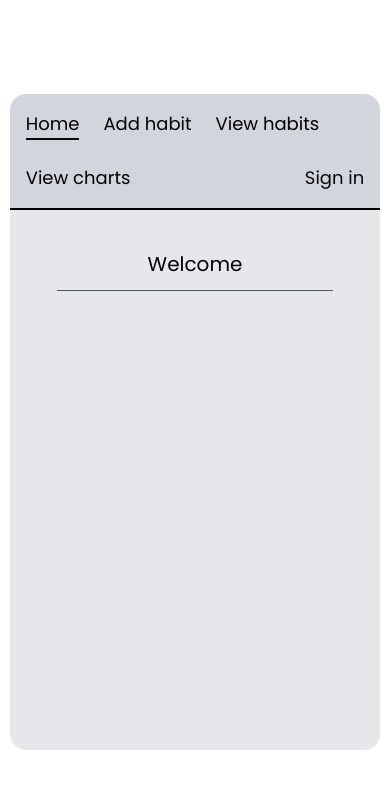
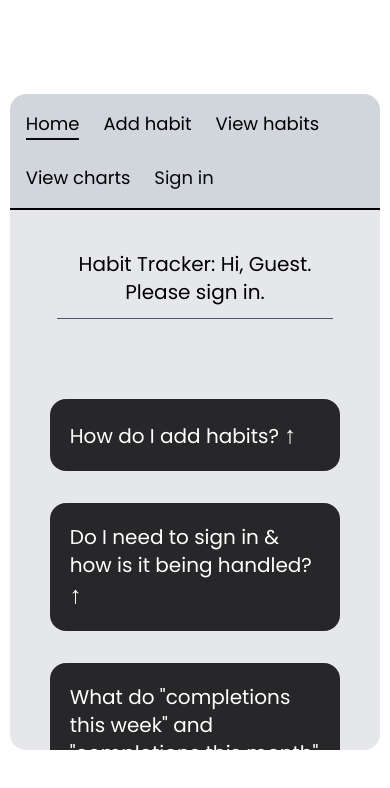
Before and after one commit to BrandonLeone1/habit-tracker-app, a React (Vite) app: page / in a window 390 px wide. Shown: the top 788 px of the page. Built offline with nearby package versions, Linux system fonts and the light colour scheme; no server answers.

Commit message:
Added various UI improvements. Added conditional rendering for when user's are not signed in to inform them that they must. Also added a welcome message that will display a 'Hi, {displayName}' message utilizing Firebase auth to improve UX.

```diff
--- a/src/App.jsx
+++ b/src/App.jsx
@@ -143,18 +143,18 @@ useEffect(() => {
     className='bg-white h-screen flex flex-col justify-center items-center'>
     <Navbar user={user} />
     <Routes>
-      <Route path='/' element={<DefaultView />}>
+      <Route path='/' element={<DefaultView user={user}/>}>
 
       </Route>
 
-      <Route path='/add-habit' element={<AddHabit addMethod={addMethod}/>} >
+      <Route path='/add-habit' element={<AddHabit addMethod={addMethod} user={user}/>} >
 
       </Route>
 
-      <Route path='/habits'element={<UserHabits habitsList={habitsList} completeMethod={completeMethod} completedHabits={completedHabits} deleteMethod={deleteMethod}/>}>
+      <Route path='/habits'element={<UserHabits habitsList={habitsList} completeMethod={completeMethod} completedHabits={completedHabits} deleteMethod={deleteMethod} user={user}/>}>
       </Route>
 
-      <Route path='/charts' element={<Charts habitsList={habitsList} completedHabits={completedHabits} />}>
+      <Route path='/charts' element={<Charts habitsList={habitsList} completedHabits={completedHabits} user={user}/>}>
 
       </Route>
 
--- a/src/components/AddHabit.jsx
+++ b/src/components/AddHabit.jsx
@@ -1,7 +1,7 @@
 import { useState } from "react";
 import {motion} from 'framer-motion'
 
-export function AddHabit({addMethod}) {
+export function AddHabit({addMethod, user}) {
 
     const [habitFreq, setHabitFreq] = useState("");
     const [habitName, setHabitName] = useState("");
@@ -24,9 +24,9 @@ export function AddHabit({addMethod}) {
     <>
     <div className="bg-gray-200 w-250 max-w-[95%] min-h-135 p-10 rounded-b-2xl">
 
-
-
-            <h2 className="font-[poppins] text-xl text-center">Add a hobby</h2>
+        { user != null ? (
+        <>
+            <h2 className="font-[poppins] text-xl text-center">Add a habit</h2>
             <hr className="text-gray-600 w-122.25 max-w-[95%] mx-auto my-3"/>
 
             <div className="flex flex-wrap w-175 min-h-75 mt-15 mx-auto max-w-[95%] gap-8 justify-center items-center">
@@ -76,6 +76,13 @@ export function AddHabit({addMethod}) {
             </motion.div>
 
         </div>
+       </> ) : (
+
+            <div className="flex justify-center items-center h-full">
+            <h2 className="text-xl text-center -mt-5 font-[poppins]">Please sign in to add a habit.</h2>
+            </div>
+        )
+}
     </div>
     </>
     );
--- a/src/components/Charts.jsx
+++ b/src/components/Charts.jsx
@@ -6,17 +6,19 @@ import { useState } from "react";
 import {motion, AnimatePresence} from 'framer-motion'
 
 
-export function Charts({habitsList, completedHabits}) {
+export function Charts({habitsList, completedHabits, user}) {
 
     const [openWeekly, setOpenWeekly] = useState({});
     const [openMonthly, setOpenMonthly] = useState({});
 
     return (
         <div className="bg-gray-200 w-250 max-w-[95%] min-h-135 p-10 rounded-b-2xl overflow-y-scroll max-h-135">
-            <h2 className="font-[poppins] text-xl text-center">Charts Dashboard</h2>
+            { user != null ? (
+            <>
+            <h2 className="font-[poppins] text-xl text-center">Charts dashboard</h2>
             <hr className="text-gray-600 w-122.25 max-w-[95%] mx-auto my-3"/>
 
-            <div className="flex flex-col gap-8 w-full justify-center items-center mt-10">
+            <div className="flex flex-col gap-8 w-full justify-center items-center mt-5">
             {
                 habitsList.map((habit => (
 
@@ -82,6 +84,13 @@ export function Charts({habitsList, completedHabits}) {
                 ))
             }
             </div>
+</>
+            ) : (
+                <div className="flex justify-center items-center h-full">
+                    <h2 className="text-xl text-center -mt-5 font-[poppins]">Please sign in to view your charts.</h2>
+                </div>
+            )
+}
         </div>
     );
 }
--- a/src/components/DefaultView.jsx
+++ b/src/components/DefaultView.jsx
@@ -1,9 +1,77 @@
-export function DefaultView() {
+import { useState } from "react";
+import {motion, AnimatePresence} from 'framer-motion';
+export function DefaultView({user}) {
+
+    const questions = [
+        {
+            question: "How do I add habits?",
+            answer: "Click the add habit tab and enter a habit you would like to track. Ensure you select a valid frequency, daily or weekly before adding."
+        },
+
+        {
+            question: "Do I need to sign in & how is it being handled?",
+            answer: "Yes, in order to properly track habits you need to be signed in. User authentication is handled securely via Google OAuth and Firebase Authentication."
+        },
+
+        {
+            question: `What do "completions this week" and "completions this month" mean?`,
+            answer: "Completions this week and month track how many days you have completed the task, not counting duplicate completions. Meaning, if you complete more than 1 session on the same day, only 1 will be counted to this total. To see full completions, open the corresponding chart. "
+        }
+    ];
+
+    const [selectedQuestion, setSelectedQuestion] = useState({});
+
     return (
         <>
-        <div className="bg-gray-200 w-250 max-w-[95%] min-h-135 p-10 rounded-b-2xl">
-            <h2 className="font-[poppins] text-xl text-center">Welcome</h2>
+        <div className="bg-gray-200 w-250 max-w-[95%] min-h-135 max-h-135 p-10 rounded-b-2xl overflow-y-scroll">
+
+            { user != null ? (
+            <h2 className="font-[poppins] text-xl text-center">Habit Tracker: Hi, {user.displayName}</h2>
+            ) : (
+                <h2 className="font-[poppins] text-xl text-center">Habit Tracker: Hi, Guest. Please sign in.</h2>
+            )
+
+        }
+
             <hr className="text-gray-600 w-122.25 max-w-[95%] mx-auto my-3"/>
+
+            <div className="flex flex-col gap-8 mt-20">
+                { questions.map(((question, index) => (
+                    <motion.div
+                    initial={{opacity: 1, y: 40}}
+                    animate={{opacity: 1, y: 0}}
+                    transition={{duration: 0.5}}
+                    key={index} className="flex flex-col bg-zinc-800 rounded-2xl text-white p-4">
+                        <h2 onClick={() => {
+                            if (selectedQuestion.question === question.question) {
+                                setSelectedQuestion({})
+                            } else {
+                                setSelectedQuestion(question)
+                            }
+                        }}
+                        className="text-xl font-[poppins] cursor-pointer p-1">{question.question} <span className={`text-2xl font-bold inline-block duration-300 ${selectedQuestion.question === question.question && "rotate-x-180 inline-block duration-300"}`}>↑</span></h2>
+                        <AnimatePresence>
+                        { selectedQuestion.question === question.question && (
+                            <motion.div
+                            initial={{height: 0, opacity: 0 }}
+                            animate={{height: 'auto', opacity: 1 }}
+                            exit={{opacity: 0, height: 0}}
+                            transition={{duration: 0.8}}
+                            className="">
+                                <p className="font-[Inter] text-lg p-2">{question.answer}</p>
+                            </motion.div>
+                        )
+
+                        }
+                        </AnimatePresence>
+                    </motion.div>
+                )
+
+
+                ))
+
+                }
+            </div>
         </div>
 
         </>
--- a/src/components/Navbar.jsx
+++ b/src/components/Navbar.jsx
@@ -5,10 +5,10 @@ export function Navbar({user}) {
     return (
         <header className="bg-gray-300 w-250 max-w-[95%] border-b-2 border-black rounded-t-2xl p-4">
             <nav className="flex gap-6 font-[poppins] text-lg flex-wrap">
-                <NavLink to='/' className={({isActive}) => isActive ? 'border-b-2 border-zinc-950' : ''}>Home</NavLink>
-                <NavLink to='/add-habit' className={({isActive}) => isActive ? 'border-b-2 border-zinc-950' : ''}>Add habit</NavLink>
-                <NavLink to='/habits' className={({isActive}) => isActive ? 'border-b-2 border-zinc-950' : ''}>View habits</NavLink>
-                <NavLink to='/charts' className={({isActive}) => isActive ? 'border-b-2 border-zinc-950' : ''}>View charts</NavLink>
+                <NavLink to='/' className={({isActive}) => isActive ? 'border-b-2 border-zinc-950' : "relative after:content:-[''] after:absolute after:left-0.5 after:-translate-x-0.5 after:bottom-0 after:h-0.5 after:w-full after:bg-zinc-950 after:scale-x-0 after:origin-center after:transition-transform after:duration-300 hover:after:scale-x-100"}>Home</NavLink>
+                <NavLink to='/add-habit' className={({isActive}) => isActive ? 'border-b-2 border-zinc-950' : "relative after:content:-[''] after:absolute after:left-0.5 after:-translate-x-0.5 after:bottom-0 after:h-0.5 after:w-full after:bg-zinc-950 after:scale-x-0 after:origin-center after:transition-transform after:duration-300 hover:after:scale-x-100"}>Add habit</NavLink>
+                <NavLink to='/habits' className={({isActive}) => isActive ? 'border-b-2 border-zinc-950' : "relative after:content:-[''] after:absolute after:left-0.5 after:-translate-x-0.5 after:bottom-0 after:h-0.5 after:w-full after:bg-zinc-950 after:scale-x-0 after:origin-center after:transition-transform after:duration-300 hover:after:scale-x-100"}>View habits</NavLink>
+                <NavLink to='/charts' className={({isActive}) => isActive ? 'border-b-2 border-zinc-950' : "relative after:content:-[''] after:absolute after:left-0.5 after:-translate-x-0.5 after:bottom-0 after:h-0.5 after:w-full after:bg-zinc-950 after:scale-x-0 after:origin-center after:transition-transform after:duration-300 hover:after:scale-x-100"}>View charts</NavLink>
 
 
 
--- a/src/components/SignIn.jsx
+++ b/src/components/SignIn.jsx
@@ -27,7 +27,7 @@ export function SignIn() {
     }
 
     return (
-        <button onClick={() => handleSignIn()} className="font-[poppins] text-lg text-zinc-950 cursor-pointer ml-auto">Sign in</button>
+        <button onClick={() => handleSignIn()} className="font-[poppins] text-lg text-zinc-950 cursor-pointer md:ml-auto">Sign in</button>
     );
 
 }
--- a/src/components/UserHabits.jsx
+++ b/src/components/UserHabits.jsx
@@ -2,7 +2,7 @@ import { useState } from "react";
 import { StreakCalc } from "./StreakCalc";
 import {motion} from 'framer-motion'
 
-export function UserHabits ({habitsList, completeMethod, completedHabits, deleteMethod}) {
+export function UserHabits ({habitsList, completeMethod, completedHabits, deleteMethod, user}) {
 
     const [confirmComplete, setConfirmComplete] = useState({});
 
@@ -34,6 +34,8 @@ export function UserHabits ({habitsList, completeMethod, completedHabits, delete
         <>
 
         <div className="bg-gray-200 w-250 max-w-[95%] min-h-135 max-h-135 rounded-b-2xl p-4 overflow-y-scroll">
+            { user != null ? (
+
             <div className="w-175 min-h-75 mx-auto max-w-[95%] p-6 gap-6">
                 <h2 className="text-xl text-center font-[poppins]">Your habits</h2>
                 <hr className="text-gray-600 w-122.25 max-w-full mx-auto my-3"/>
@@ -55,7 +57,7 @@ export function UserHabits ({habitsList, completeMethod, completedHabits, delete
 
                             <input
                             type="checkbox"
-                            className="block md:mx-0 mx-auto appearance-none w-6.25 h-6.25 bg-gray-100 rounded checked:before:content-['✔'] checked:before:block checked:before:text-xl checked:before:text-center checked:before:-mt-1 text-black cursor-pointer checked:bg-gray-300 duration-300"
+                            className="block md:mx-0 mx-auto appearance-none w-6.25 h-6.25 bg-gray-100 rounded checked:before:content-['✓'] checked:before:block checked:before:text-2xl checked:before:font-bold checked:before:text-center checked:before:-mt-1 text-black cursor-pointer checked:bg-gray-300 duration-300"
                             checked={!!confirmComplete[habit.id]}
                             onChange={() => setConfirmComplete(prev => ({
                                 ...prev,
@@ -76,6 +78,13 @@ export function UserHabits ({habitsList, completeMethod, completedHabits, delete
                     ))
                 }
             </div>
+) : (
+            <div className="flex justify-center items-center h-full">
+                <h2 className="text-xl text-center -mt-5 font-[poppins]">Please sign in to view your habits.</h2>
+            </div>
+)
+
+}
         </div>
         </>
     );
```
